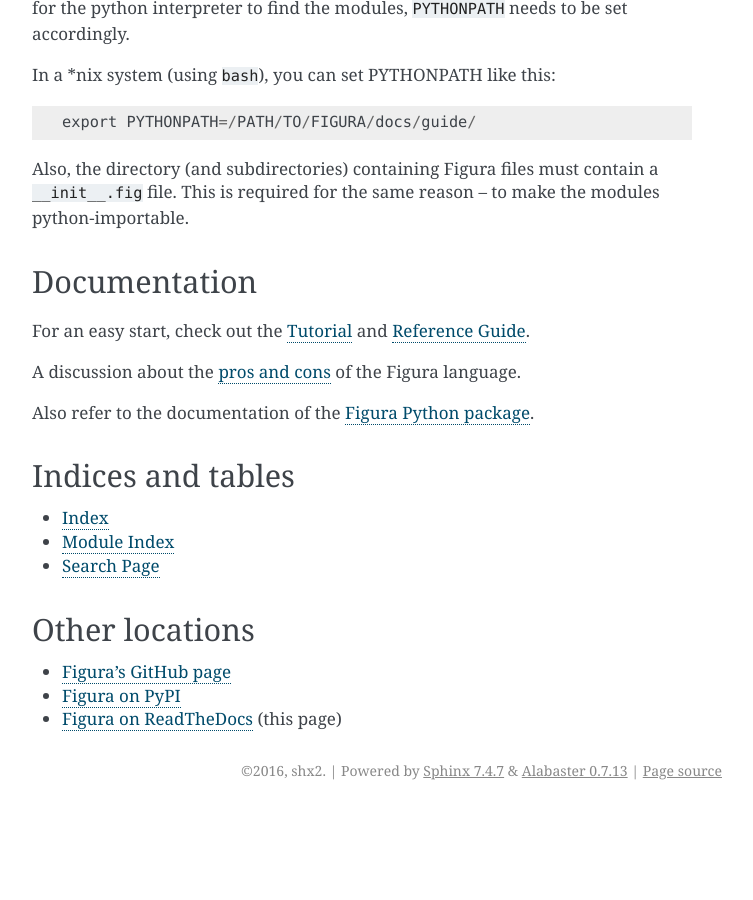
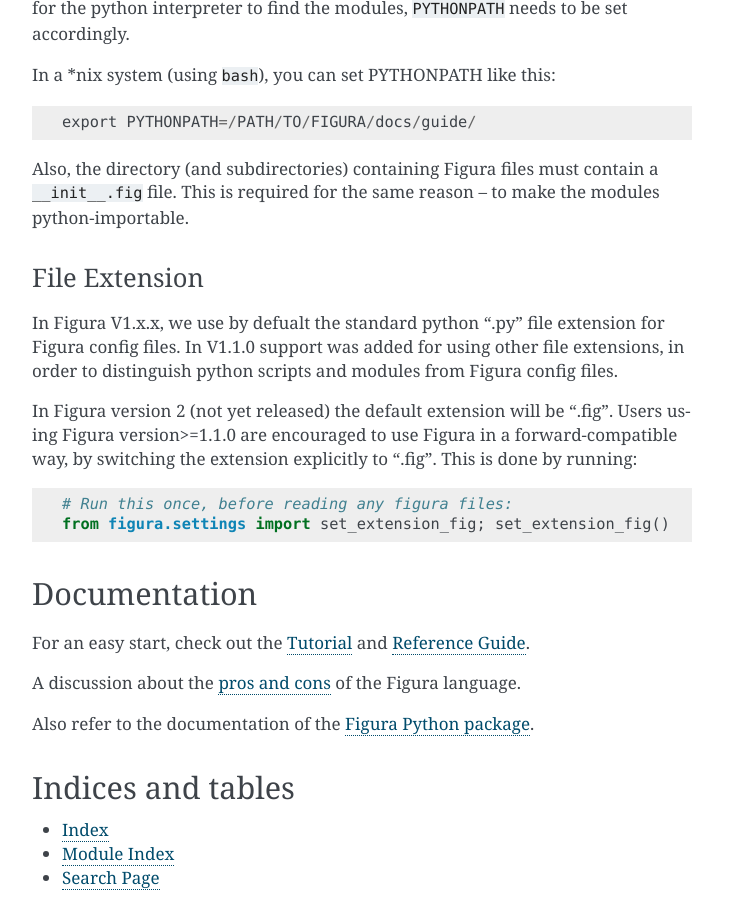
Before and after one commit to shx2/figura, a Sphinx documentation site: the page built from docs/index.rst, in a window 1280 px wide and 900 px high, scrolled down 1426 px. Shown: the whole window, without its empty margins (388-1141 px from the left). Built offline with Sphinx 7.4.7, drawn with Linux system fonts in a browser that asks for light colours; before the commit the page ends 2236 px from its top, so only the background shows below that.

Commit message:
added docs about file extension

```diff
--- a/docs/index.rst
+++ b/docs/index.rst
@@ -78,6 +78,20 @@
 a ``__init__.fig`` file. This is required for the same reason --
 to make the modules python-importable.
 
+File Extension
+---------------------
+
+In Figura V1.x.x, we use by defualt the standard python ".py" file extension for Figura
+config files.  In V1.1.0 support was added for using other file extensions, in order to
+distinguish python scripts and modules from Figura config files.
+
+In Figura version 2 (not yet released) the default extension will be ".fig".  Users using
+Figura version>=1.1.0 are encouraged to use Figura in a forward-compatible way, by switching
+the extension explicitly to ".fig". This is done by running::
+
+    # Run this once, before reading any figura files:
+    from figura.settings import set_extension_fig; set_extension_fig()
+
 
 Documentation
 ==================================
```
